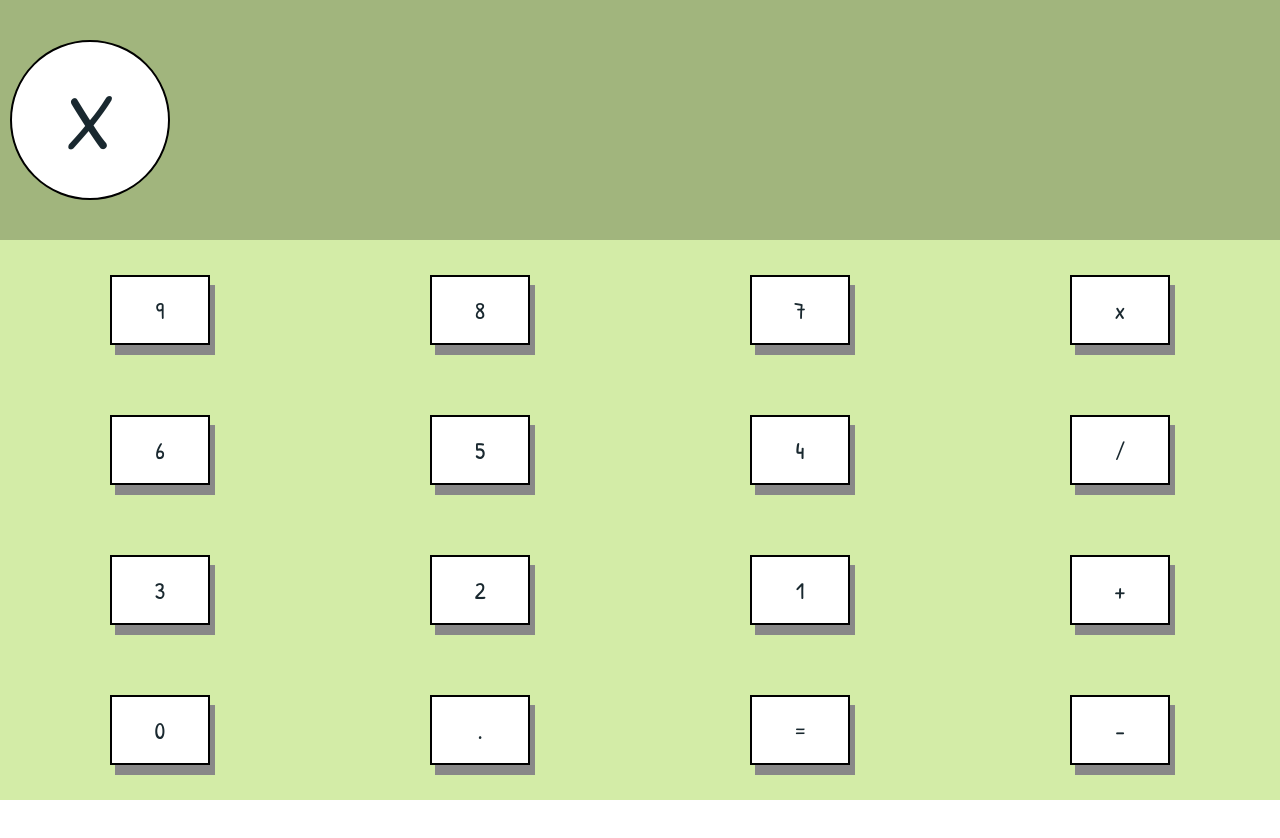
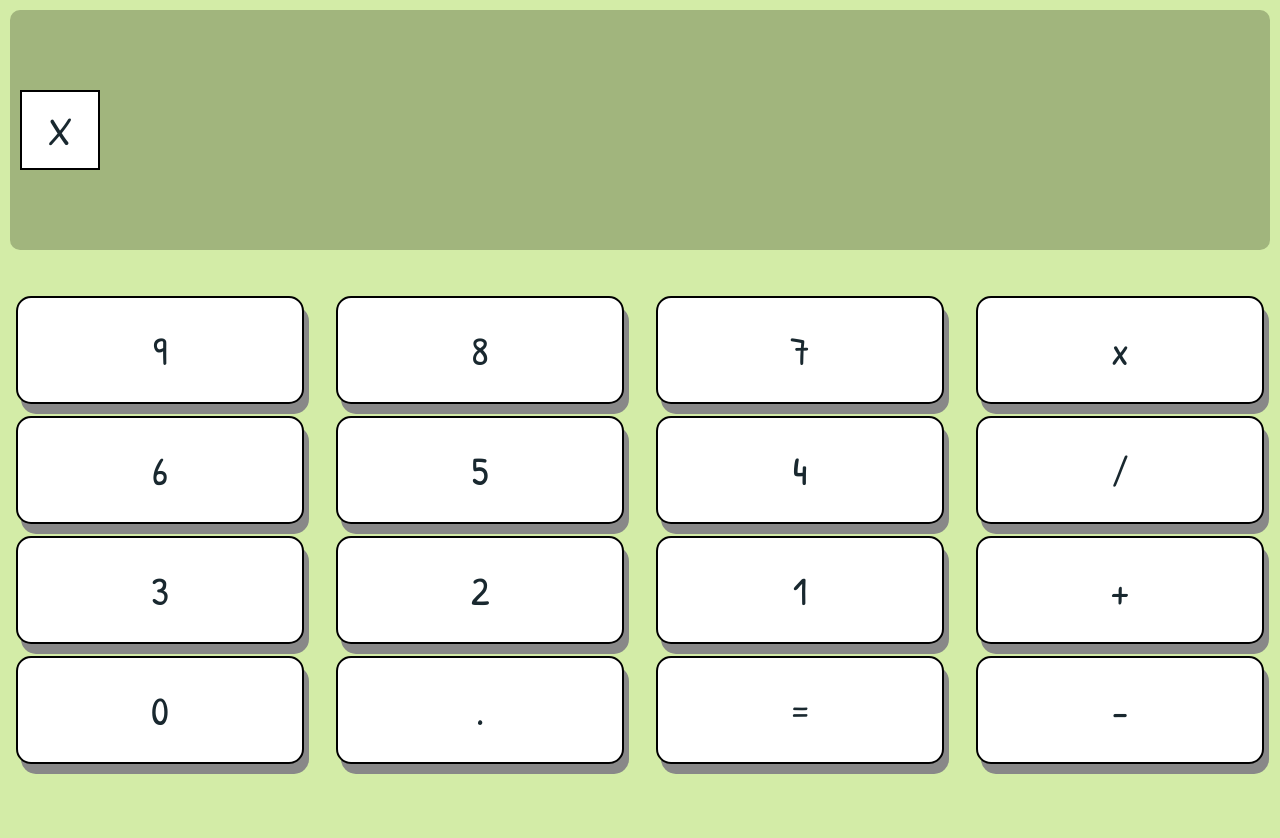
Before and after one commit to nagendraallam/calculator, a React (Create React App) app: page / in a window 1280 px wide. Shown: the top 838 px of the page. Before the commit the page ends 800 px from the top, so only its background shows below. Built offline with nearby package versions, Linux system fonts and the light colour scheme.

Commit message:
Ui improvments

```diff
--- a/public/index.html
+++ b/public/index.html
@@ -32,6 +32,7 @@
       Learn how to configure a non-root public URL by running `npm run build`.
     -->
     <title>Calculator</title>
+    <meta name="viewport" content="width=device-width, initial-scale=1" />
     <style>
       * {
         margin: 0;
@@ -40,6 +41,7 @@
       }
       body {
         overflow: hidden;
+        background-color: #d3eca7;
       }
     </style>
   </head>
--- a/src/App.js
+++ b/src/App.js
@@ -19,7 +19,7 @@ function App() {
 
   return (
     <Provider store={store}>
-      <div style={{ backgroundColor: "#D3ECA7" }}>
+      <div>
         <Display landscape={isLandscape} />
         <Body />
       </div>
--- a/src/components/Body.js
+++ b/src/components/Body.js
@@ -1,12 +1,23 @@
-import React from "react";
+import React, { useEffect } from "react";
 import { ButtonLayout } from "../configs";
 import "../styles/div.css";
 import Buttons from "./Buttons";
 
 export default function Body() {
-  const [height, setHeight] = React.useState(window.innerHeight * 0.7);
+  const [height, setHeight] = React.useState(window.innerHeight * 0.6);
+
   return (
-    <div style={{ width: "100vw" }}>
+    <div
+      style={{
+        width: "100vw",
+        paddingBottom: "10vh",
+        display: "flex",
+        flexDirection: "column",
+        justifyContent: "center",
+        alignItems: "center",
+        height: "70vh",
+      }}
+    >
       {ButtonLayout.map((_, index) => {
         if (index % 4 === 0) {
           return (
--- a/src/components/Buttons.js
+++ b/src/components/Buttons.js
@@ -30,14 +30,15 @@ function Buttons(props) {
         className="shrink"
         id={props.text}
         style={{
-          hover: "transform(scale(0.8))",
+          transitionDelay: "0.1s",
           border: "2px solid black",
           boxShadow: " 5px 10px #888888",
           backgroundColor: `${props.bg ? props.bg : "white"}`,
-          fontSize: "3vh",
+          fontSize: "5vh",
           cursor: "pointer",
-          height: `${props.height ? `${props.height / 2}px` : "100px"}`,
-          width: `${props.width ? `${props.width / 2}vh` : "100px"}`,
+          borderRadius: "15px",
+          height: `${props.height ? `${props.height * 0.9}px` : "100px"}`,
+          width: `${props.width ? `${props.width * 0.9}vw` : "100px"}`,
         }}
         onClick={() => {
           //switch between sign and number
--- a/src/components/Display.js
+++ b/src/components/Display.js
@@ -20,6 +20,10 @@ function Display(props) {
         height: `${props.height ? props.height : "30vh"}`,
         backgroundColor: "#A1B57D",
         textAlign: "right",
+        borderRadius: "10px",
+        marginLeft: "10px",
+        marginRight: "10px",
+        marginTop: "10px",
       }}
     >
       <div
@@ -36,13 +40,13 @@ function Display(props) {
             marginLeft: "10px",
             background: "transparent",
             border: "none",
-            fontSize: `${props.landscape ? "10vh" : "15px"}`,
+            fontSize: `${props.landscape ? "5vh" : "15px"}`,
             cursor: "pointer",
             backgroundColor: "white",
+            borderRadius: `${props.landscape ? "0px" : "15px"}`,
             border: "2px solid black",
-            borderRadius: `${props.landscape ? "50%" : "5px"}`,
-            height: `${props.landscape ? "20vh" : "10vh"}`,
-            width: `${props.landscape ? "20vh" : "5vh"}`,
+            height: `${props.landscape ? "10vh" : "5vh"}`,
+            width: `${props.landscape ? "10vh" : "5vh"}`,
           }}
           onClick={() => {
             props.clear();
@@ -58,8 +62,8 @@ function Display(props) {
         }}
       >
         {props.data.numberA + "  "}&nbsp;
-        {props.data.sign !== "" ? props.data.sign + "  " : ""}
-        {props.data.numberB !== "" ? props.data.numberB + "  " : ""}
+        {props.data.sign !== "" ? props.data.sign : ""}&nbsp;
+        {props.data.numberB !== "" ? props.data.numberB : ""}&nbsp;
       </h2>
       <h3
         style={{
--- a/src/styles/buttons.css
+++ b/src/styles/buttons.css
@@ -5,5 +5,5 @@
 .shrink:hover,
 .shrink:focus,
 .shrink:active {
-  transform: scale(0.9);
+  transform: scale(0.95);
 }
```
